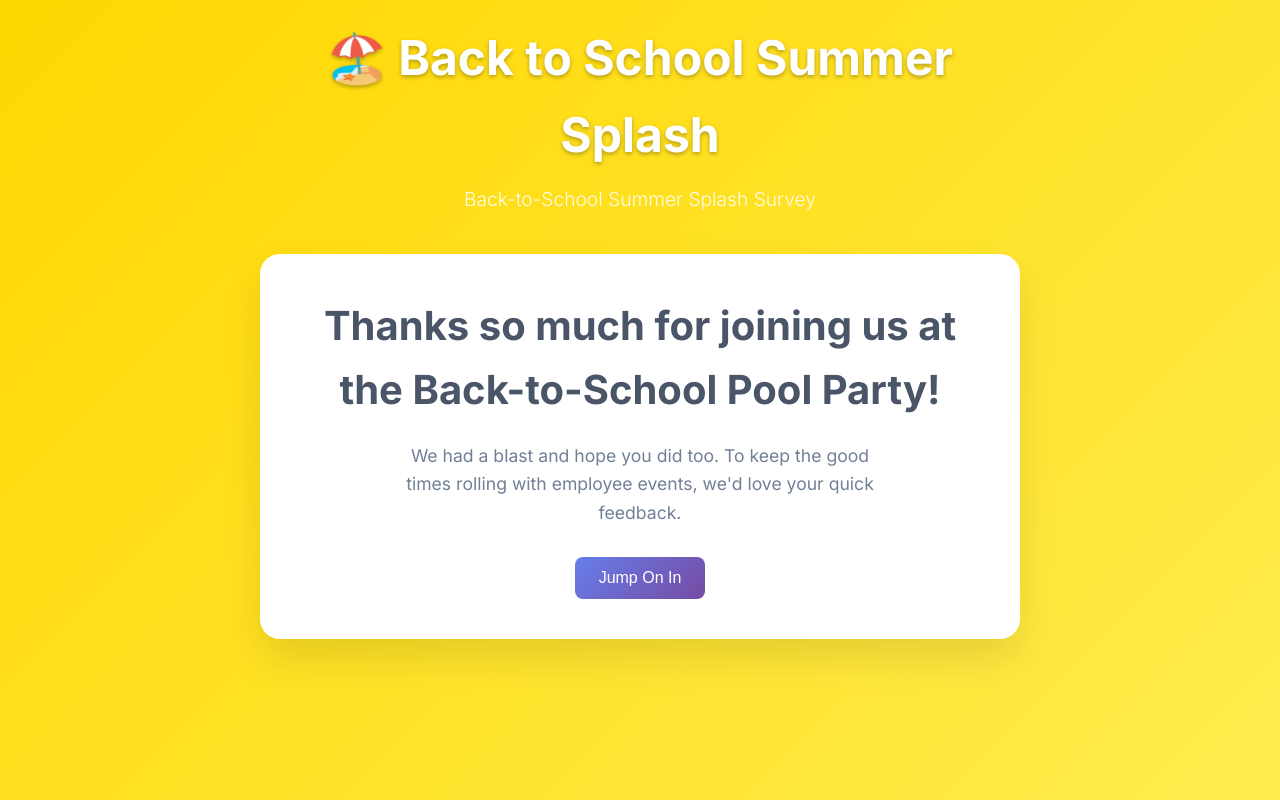
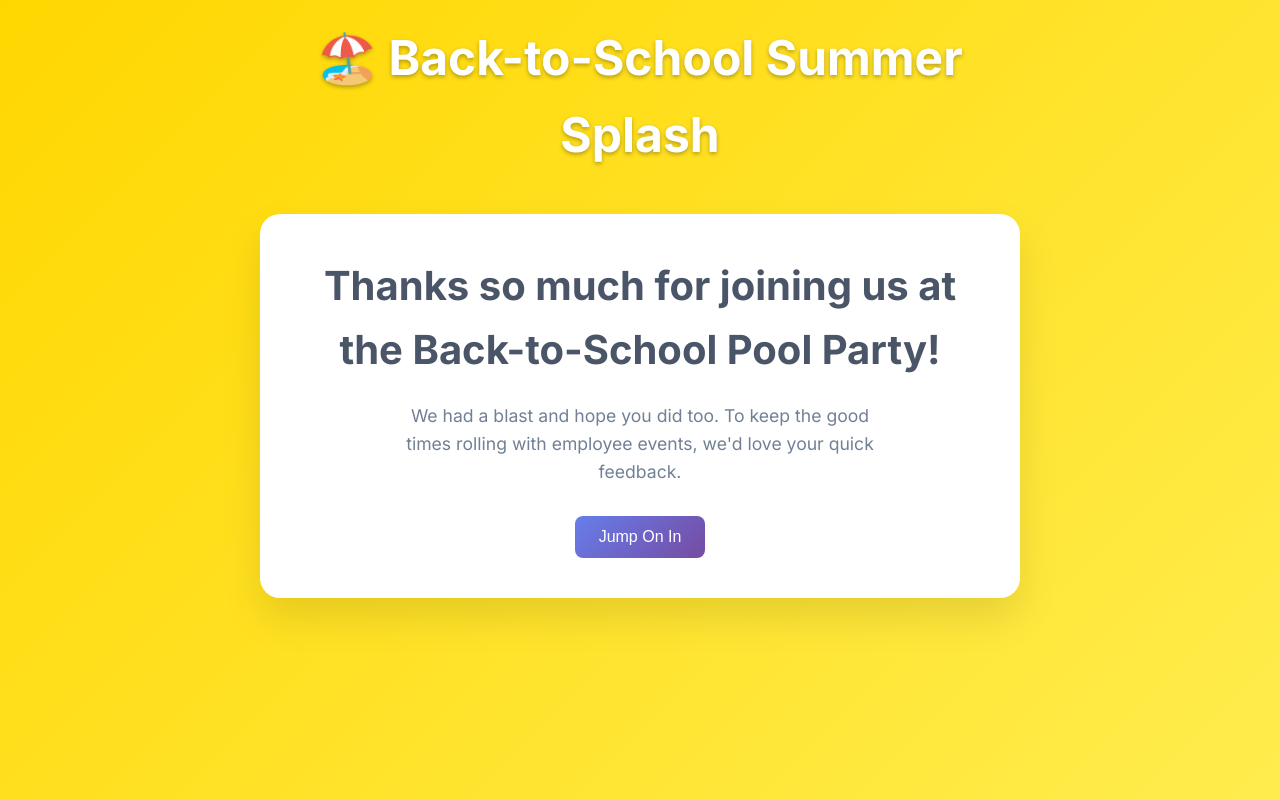
Before and after one commit to n2disny/Projects, a plain HTML site: page index.html in a window 1280 px wide. Drawn offline with Linux system fonts and the light colour scheme.

Commit message:
Update title to 'Back-to-School Summer Splash' and remove subtitle

```diff
--- a/index.html
+++ b/index.html
@@ -10,8 +10,7 @@
 <body>
     <div class="container">
         <header class="header">
-            <h1>🏖️ Back to School Summer Splash</h1>
-            <p>Back-to-School Summer Splash Survey</p>
+            <h1>🏖️ Back-to-School Summer Splash</h1>
         </header>
 
         <div id="survey-container" class="survey-container">
```
Also changed, not shown: 1 other file.
